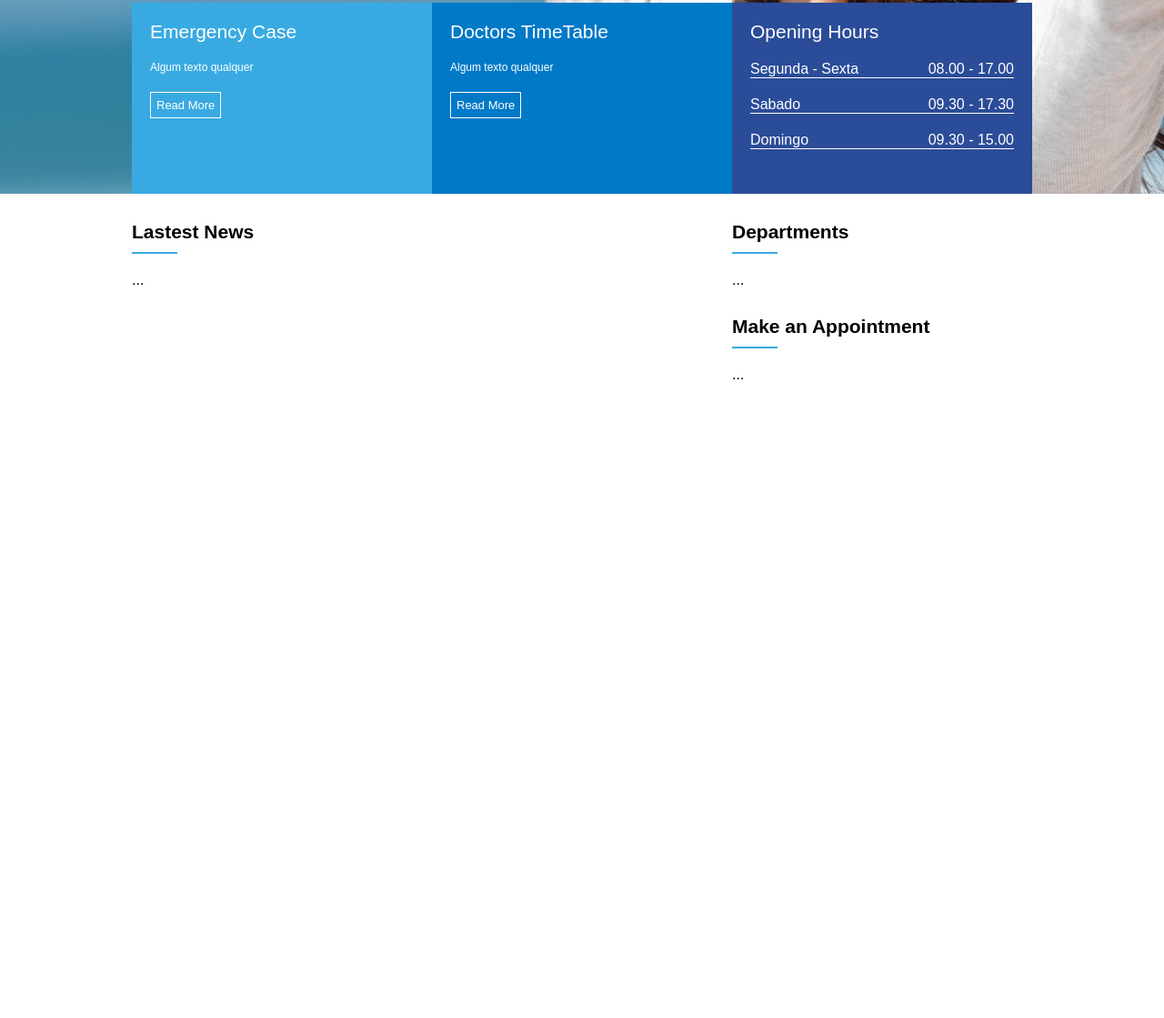
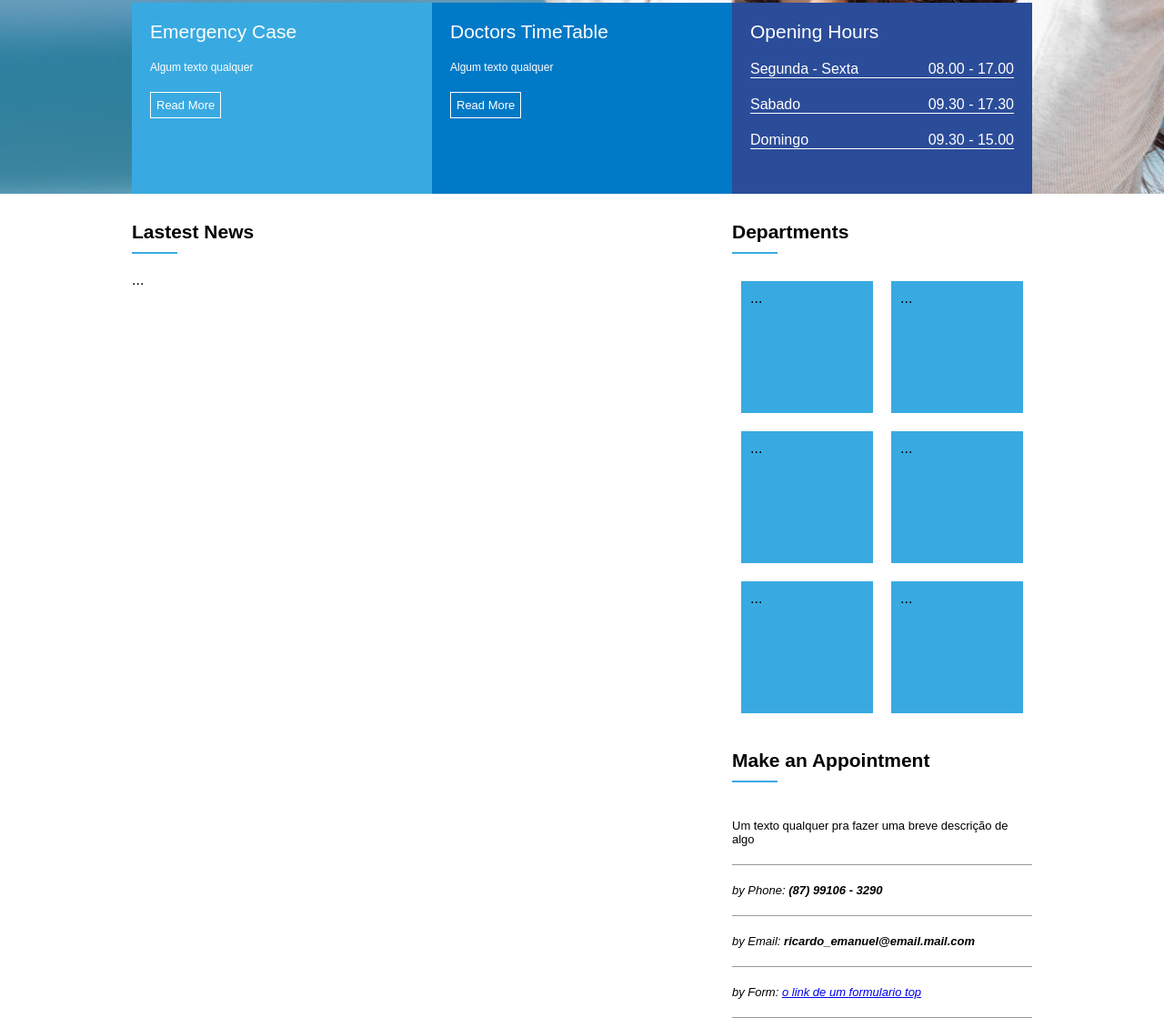
Before and after one commit to ricardoseminsta/curso_html_css, a plain HTML site: page medicenter/index.html in a window 1280 px wide. Shown: the part 577-1696 px from the top of the page at 91% size. Before the commit the page ends 998 px from the top, so only its background shows below. Drawn offline with Linux system fonts and the light colour scheme.

Commit message:
commit lateral

```diff
--- a/medicenter/assets/css/template.css
+++ b/medicenter/assets/css/template.css
@@ -175,3 +175,31 @@ nav a:hover {
     background-color: #39aae1;
     margin-top: 10px;
 }
+
+.widget-departments {
+    display: flex;
+    flex-wrap: wrap;
+}
+
+.widget-departments div {
+    height: 125px;
+    width: 125px;
+    margin: 10px;
+    padding: 10px;
+    background-color: #39aae1;
+}
+
+.widget-appointment {
+    font-size: 13px;
+    font-style: normal;
+}
+
+.appointiment-text {
+    border-bottom: 1px solid #999;
+    padding: 20px 0;
+}
+address div {
+    border-bottom: 1px solid #999;
+    padding: 20px 0;
+
+}
--- a/medicenter/index.html
+++ b/medicenter/index.html
@@ -83,17 +83,28 @@
                         <div class="widget-title-text">Departments</div>
                         <div class="widget-title-bar"></div>
                     </div>
-                    <div class="widget-body">
-                        ...
-                    </div>
+                        <div class="widget-departments">
+                            <div>...</div>
+                            <div>...</div>
+                            <div>...</div>
+                            <div>...</div>
+                            <div>...</div>
+                            <div>...</div>
+                        </div>
                 </div>
                 <div class="widget">
                     <div class="widget-title">
                         <div class="widget-title-text">Make an Appointment</div>
                         <div class="widget-title-bar"></div>
                     </div>
-                    <div class="widget-body">
-                        ...
+                    <div class="widget-appointment">
+                        <div class="appointiment-text">Um texto qualquer pra fazer uma breve descrição de algo</div>
+                        <address>
+                            <div class="phone">by Phone: <strong>(87) 99106 - 3290</strong></div>
+                            <div class="email">by Email: <strong>ricardo_emanuel@email.mail.com</strong></div>
+                            <div class="form">by Form: <a href="https://www.google.com" target="_blank">o link de um formulario top</a></div>
+                        </address>
+
                     </div>
                 </div>
             </aside>
```
